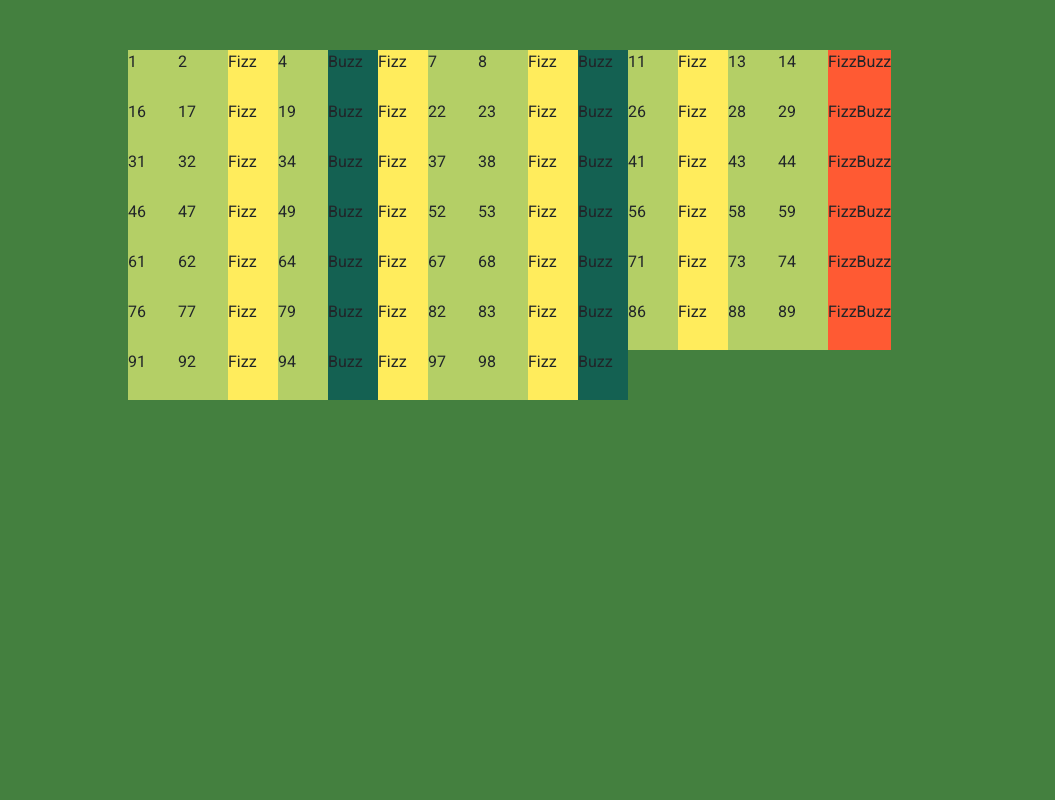
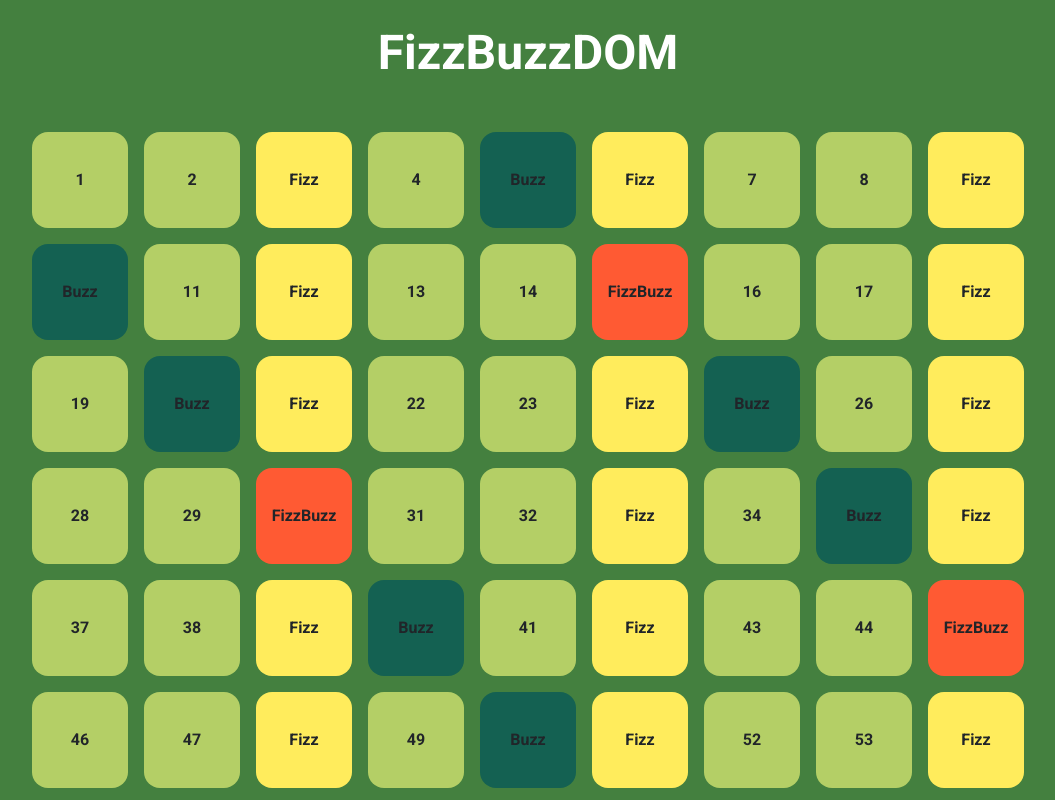
Before and after one commit to Riccardo-Potalivo/js-fizzbuzz, a plain HTML site: page index.html in a window 1280 px wide. Shown: the top 800 px of the page, without its empty margins (112-1167 px from the left). Drawn offline with nearby package versions, Linux system fonts and the light colour scheme.

Commit message:
esercise-conplete

```diff
--- a/css/style.css
+++ b/css/style.css
@@ -21,21 +21,24 @@ variables
 /***************************************************
 utility
 ***************************************************/
-
+.fs_3
+{
+    font-size: 3rem;
+}
 
 /***************************************************
 general
 ***************************************************/
 #boxWrapper
 {
-    max-width: 800px;
+    max-width: 1000px;
     margin: 50px auto;
     background-color: var(--ms-dark);
 }
 
 .box_number
 {
-    height: 50px;
+    height: 6rem;
     aspect-ratio: 1;
 }
 
--- a/index.html
+++ b/index.html
@@ -16,8 +16,9 @@
 </head>
 <body class="bg_primary">
 
-    <div class="container">
-        <div class="d-flex flex-wrap" id="boxWrapper">
+    <div class="container text-center">
+        <h1 class="pt-4 fs_3 fw-bolder text-white">FizzBuzzDOM</h1>
+        <div class="d-flex flex-wrap gap-3 justify-content-center" id="boxWrapper">
 
         </div>
     </div>
--- a/js/script.js
+++ b/js/script.js
@@ -33,7 +33,7 @@ for(let i = 1; i <= 100; i ++)
 
 
     const boxEl = document.createElement('div');
-    boxEl.className = `box_number ${bgBox}`;
+    boxEl.className = `box_number ${bgBox} d-flex justify-content-center align-items-center rounded-4 fw-bold`;
     boxEl.innerHTML = boxContent
     containerEl.append(boxEl)
 };
```
